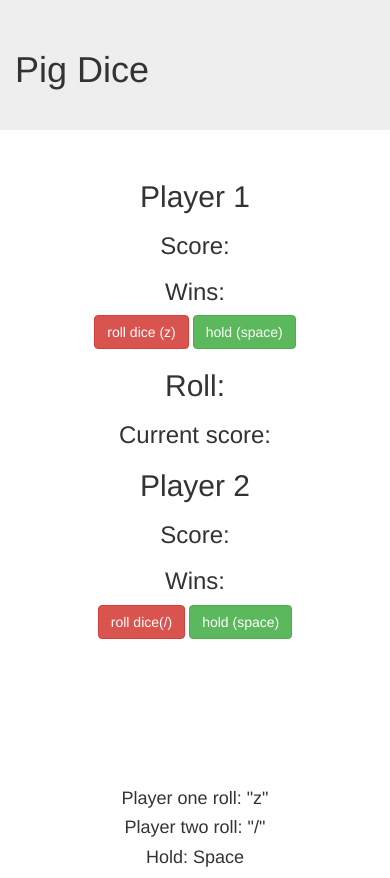
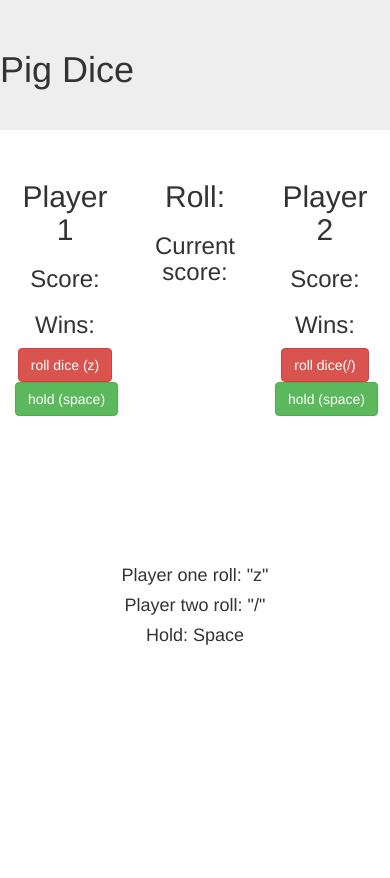
Before and after one commit to jsivakumaran/pig_dice, a plain HTML site: page pig.html in a window 390 px wide. After the commit the page ends 844 px from the top, so only its background shows below. Drawn offline with nearby package versions, Linux system fonts and the light colour scheme; a script that the page names is missing.

Commit message:
Update pig.html

```diff
--- a/pig.html
+++ b/pig.html
@@ -10,15 +10,12 @@
   <body>
 
     <div class="jumbotron">
-      <div class="container">
-        <h1>Pig Dice</h1>
-      </div>
+      <h1>Pig Dice</h1>
     </div>
 
     <div class="container">
       <div class="row" id="main">
-
-        <div class="col-md-4">
+        <div class="col-xs-4">
           <h2 id="player1">Player 1</h2>
           <h3>Score: <span id="player1score"></span></h3>
           <h3>Wins: <span id="player1wins"></span></h3>
@@ -27,14 +24,12 @@
             <button id="hold" class="btn btn-large btn-success">hold (space)</button>
           </div>
         </div>
-
-        <div class="col-md-4">
+        <div class="col-xs-4">
           <h2>Roll: <span id = "dice"></span></h2>
           <span id="displaydice"></span>
           <h3>Current score: <span id="current"></span></h3>
         </div>
-
-        <div class="col-md-4">
+        <div class="col-xs-4">
           <h2 id="player2">Player 2</h2>
           <h3>Score: <span id="player2score"></span></h3>
           <h3>Wins: <span id="player2wins"></span></h3>
@@ -50,6 +45,5 @@
           <h4>Hold:            Space</h4>
     </div>
   </div>
-
   </body>
 </html>
```
